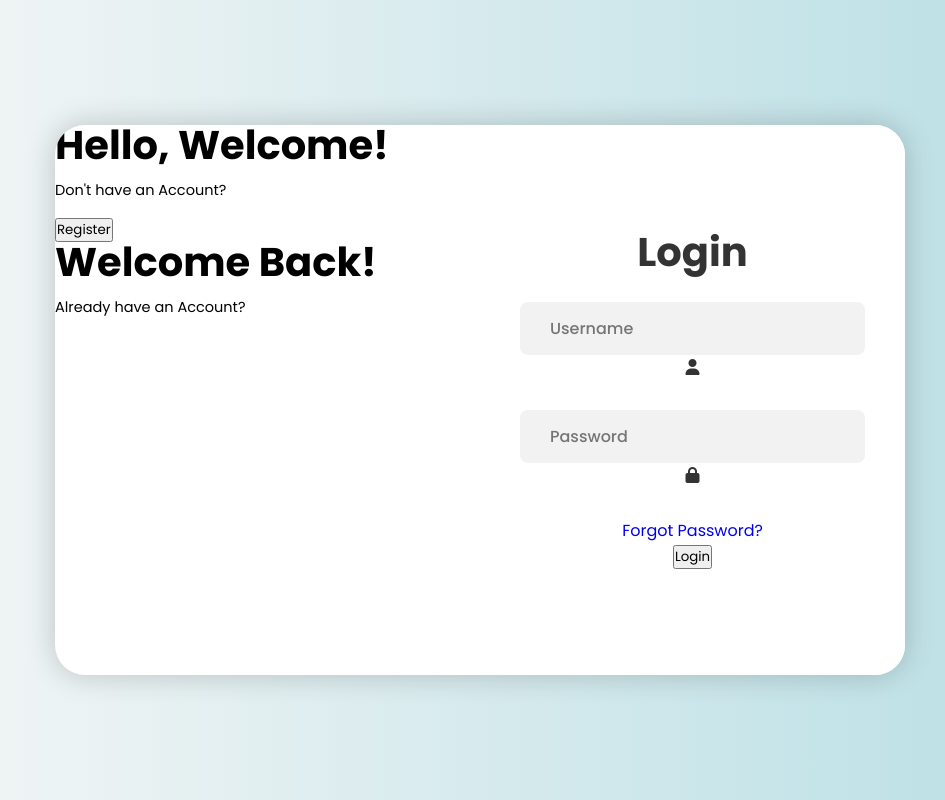
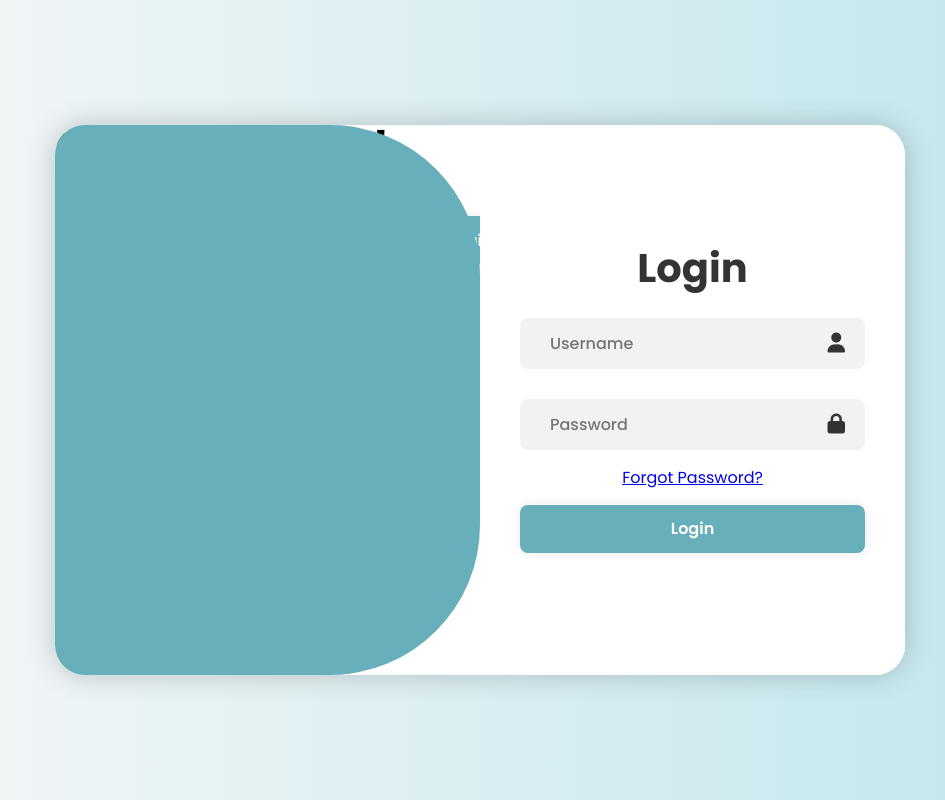
Before and after one commit to WAD621S-2025/Uni-Timetable-Manager, a PHP site: page / in a window 1280 px wide. Shown: the whole page, without its empty margins (160-1105 px from the left). Run offline with PHP 8.4, Linux system fonts and the light colour scheme.

Commit message:
Semi final update on styling.css

```diff
--- a/styling.css
+++ b/styling.css
@@ -1,11 +1,10 @@
-@import url("https://fonts.googleapis.com/css2?family=Poppins:ital,wght@0,100;0,200;0,300;0,400;0,500;0,600;0,700;0,800;0,900;1,100;1,200;1,300;1,400;1,500;1,600;1,700;1,800;1,900&display=swap");
+@import url("https://fonts.googleapis.com/css2?family=Poppins:wght@300;400;500;600;700&display=swap");
+
 * {
   font-family: "Poppins", sans-serif;
   margin: 0;
   padding: 0;
   box-sizing: border-box;
-    text-decoration: none;
-    list-style: none;
 }
 
 body {
@@ -13,7 +12,7 @@
   justify-content: center;
   align-items: center;
   min-height: 100vh;
-    background: linear-gradient(90deg, #f7f7f7, #b6dee4);
+  background: linear-gradient(90deg, #f7f7f7, #bde6ed);
 }
 
 .container {
@@ -37,10 +36,6 @@
   margin: 15px 0;
 }
 
-form {
-    width: 100%;
-}
-
 .form-box {
   position: absolute;
   right: 0;
@@ -49,6 +44,8 @@
   background: #fff;
   display: flex;
   align-items: center;
+  justify-content: center;
+  flex-direction: column;
   color: #333;
   text-align: center;
   padding: 40px;
@@ -72,7 +69,7 @@
 
 .input-box input {
   width: 100%;
-    padding: 14px 50px 14px 30px;
+  padding: 13px 50px 13px 30px;
   background: hsl(0, 0%, 95%);
   border-radius: 8px;
   border: none;
@@ -81,3 +78,98 @@
   color: #333;
   font-weight: 500;
 }
+
+.input-box i {
+  position: absolute;
+  right: 20px;
+  top: 50%;
+  transform: translateY(-50%);
+  font-size: 20px;
+}
+
+.forgot-link {
+  margin: -15px 0 15px;
+}
+
+.btn {
+  width: 100%;
+  height: 48px;
+  background-color: #67b0bb;
+  border-radius: 8px;
+  box-shadow: 0 0 10px rgba(0,0,0,0.1);
+  border: none;
+  outline: none;
+  cursor: pointer;
+  font-size: 16px;
+  color: #fff;
+  font-weight: 600;
+}
+
+.toggle-box {
+  position: absolute;
+  width: 100%;
+  height: 100%;
+}
+
+.toggle-box::before {
+  content: '';
+  position: absolute;
+  left: -250%;
+  width: 300%;
+  height: 100%;
+  background: #67b0bb;
+  border-radius: 150px;
+  z-index: 2;
+  transition: 1.8s ease-in-out;
+}
+
+.container.active .toggle-box::before {
+  left: 50%;
+}
+
+.toggle-panel {
+  position: absolute;
+  width: 50%;
+  height: 100%;
+  color: #fff;
+  display: flex;
+  flex-direction: column;
+  justify-content: center;
+  align-items: center;
+  z-index: 3;
+  transition: 0.6s ease-in-out;
+  text-align: center;
+  padding: 40px;
+}
+
+.toggle-panel.toggle-left {
+  left: 0;
+  transition-delay: 1.2s;
+}
+
+.container.active .toggle-panel.toggle-left {
+  left: -50%;
+  transition-delay: 0.6s;
+}
+
+.toggle-panel.toggle-right {
+  right: -50%;
+  transition-delay: 0.6s;
+}
+
+.container.active .toggle-panel.toggle-right {
+  right: 0;
+  transition-delay: 1.2s;
+}
+
+.toggle-panel p{
+    margin-bottom: 20px;
+}
+
+.toggle-panel .btn{
+    width: 160px;
+    height: 46px;
+    background: transparent;
+    border: 2px solid #fff;
+    box-shadow: none;
+}
```
Lines whose indentation alone changed are shown as unchanged.
